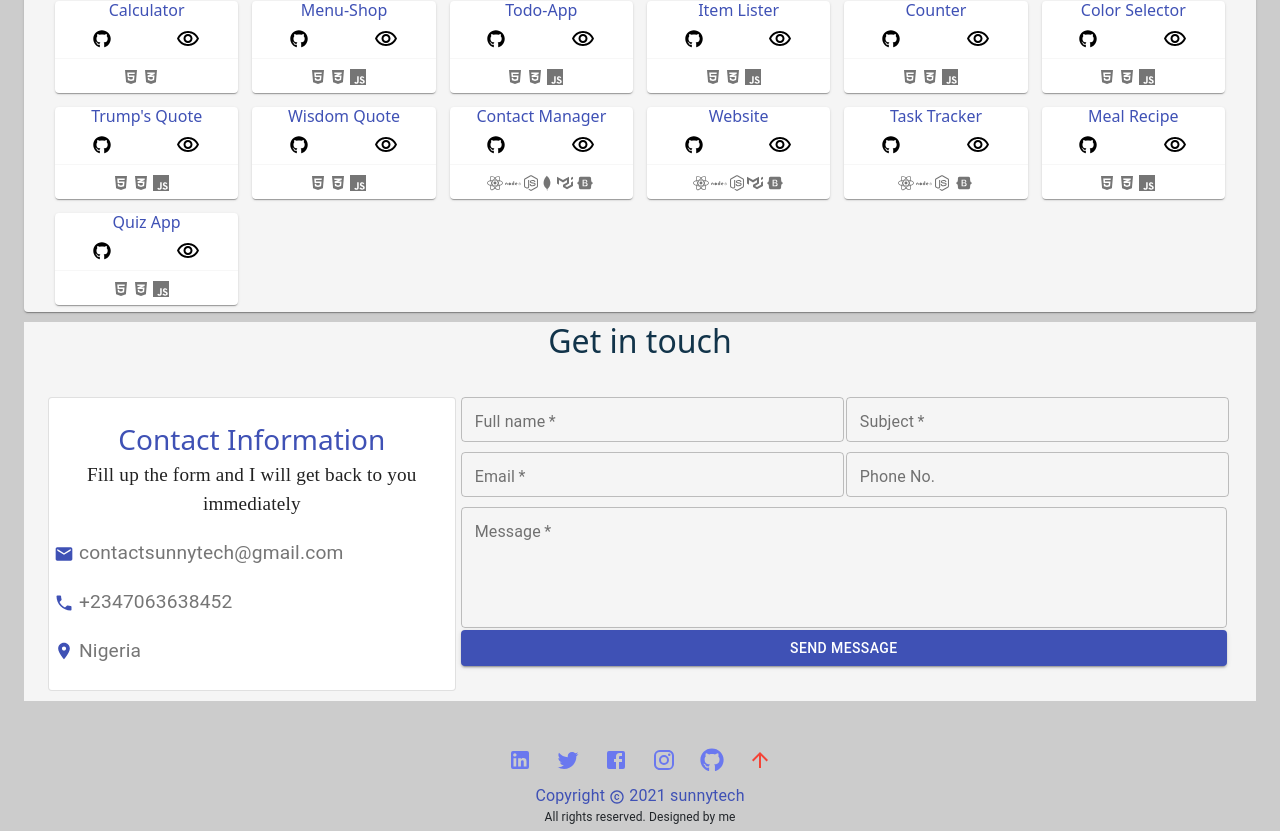
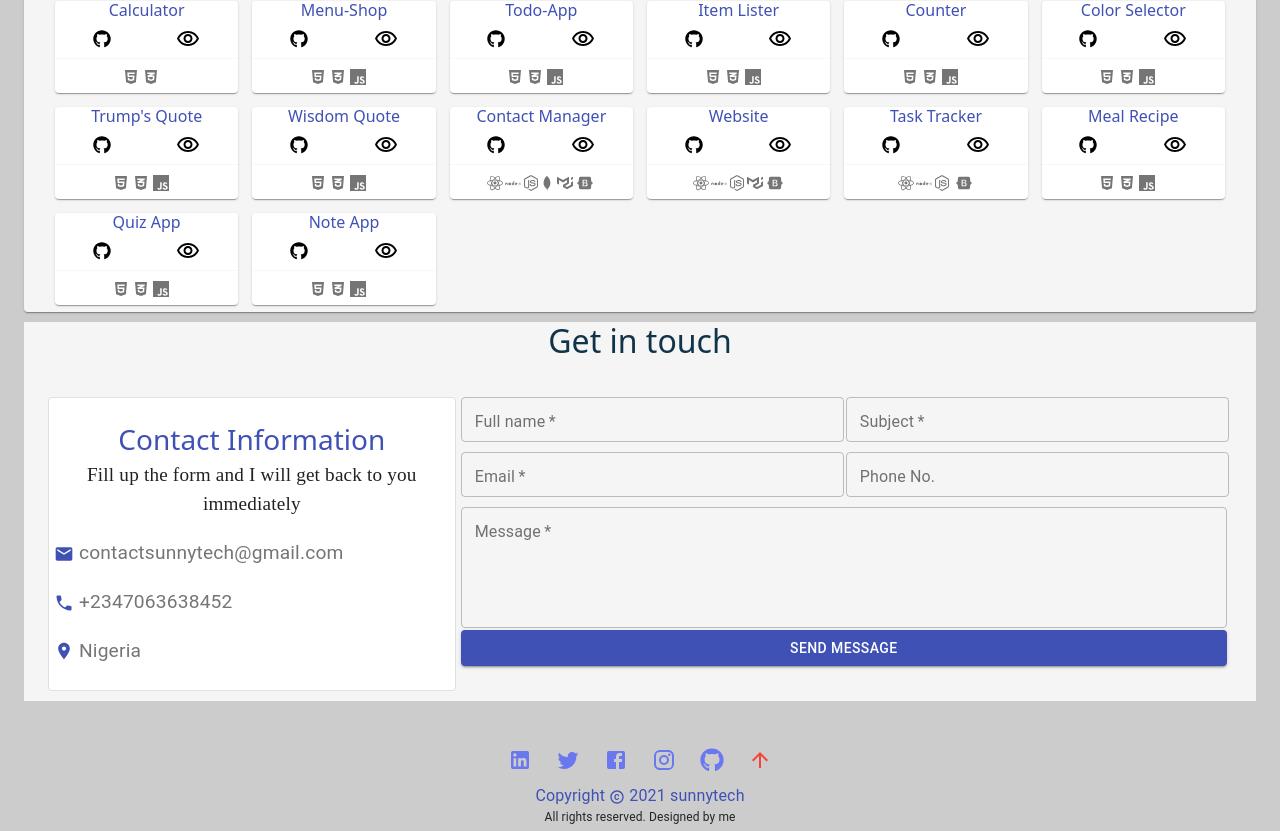
Before and after one commit to iriemena/my-portfolio-website, a React (Create React App) app in the folder client/: page / in a window 1280 px wide. Shown: the part 1385-2216 px from the top of the page. Built offline with nearby package versions, Linux system fonts and the light colour scheme; no server answers; the HTML template or start-up script is replaced by a standard one.

Commit message:
note-app

```diff
--- a/client/src/Pages/Project/ProjectData.js
+++ b/client/src/Pages/Project/ProjectData.js
@@ -127,6 +127,14 @@ const allProject = [
     css: <FaCss3Alt />,
     js: <SiJavascript />,
   },
+  {
+    name: "Note App",
+    github: "https://github.com/iriemena/note-app",
+    view: "https://sunnytech-note.netlify.app/",
+    html: <FaHtml5 />,
+    css: <FaCss3Alt />,
+    js: <SiJavascript />,
+  },
 ];
 
 export default allProject;
```
